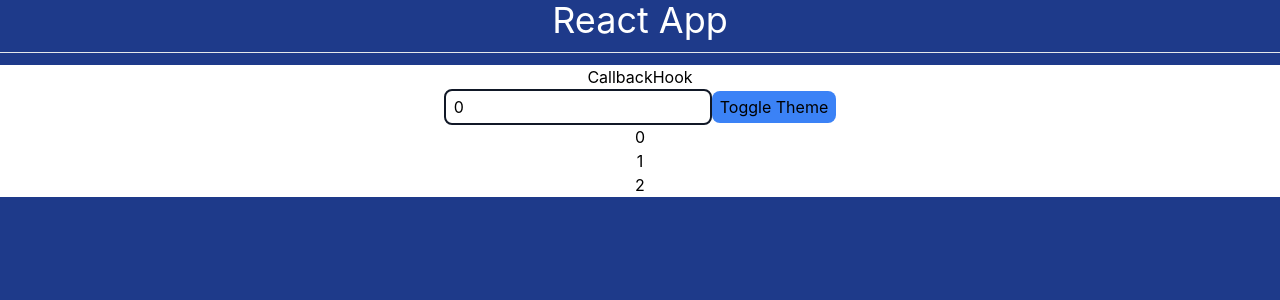
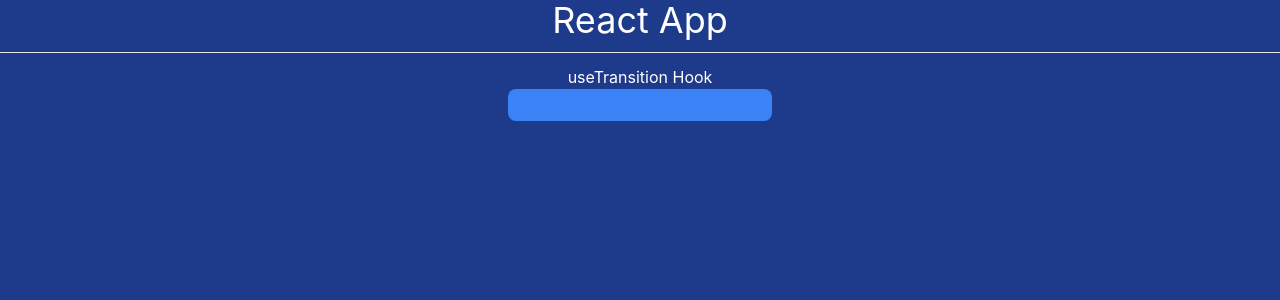
Before and after one commit to znjs/react-hooks, a React (Create React App) app: page / in a window 1280 px wide. Shown: the top 300 px of the page. Built offline with nearby package versions, Linux system fonts and the light colour scheme.

Commit message:
feat: useTransition Hook

```diff
--- a/src/App.js
+++ b/src/App.js
@@ -1,5 +1,5 @@
 import "./App.css";
-import { CallbackHook } from "./examples/CallbackHook";
+import { TransitionHook } from "./examples/TransitionHook";
 
 function App() {
   return (
@@ -12,7 +12,8 @@
       {/* <ReducerHook /> */}
       {/* <RefHoof /> */}
       {/* <MemoHook /> */}
-      <CallbackHook />
+      {/* <CallbackHook /> */}
+      <TransitionHook />
     </div>
   );
 }
--- /dev/null
+++ b/src/examples/TransitionHook.jsx
@@ -0,0 +1,33 @@
+import React, { useState, useTransition } from "react";
+
+const LIST_SIZE = 2000;
+
+export const TransitionHook = () => {
+  const [isPending, startTransition] = useTransition();
+  const [string, setString] = useState("");
+  const [items, setItems] = useState([]);
+
+  const handleChange = (e) => {
+    setString(e.target.value);
+    startTransition(() => {
+      let l = [];
+      for (let j = 0; j < LIST_SIZE; j++) {
+        l.push(e.target.value);
+      }
+      setItems(l);
+    });
+  };
+  return (
+    <div>
+      <h2>useTransition Hook</h2>
+      <input
+        type="text"
+        name="text"
+        value={string}
+        onChange={(e) => handleChange(e)}
+        className="px-2 py-1 rounded-lg bg-blue-500 text-black"
+      />
+      {!isPending && items.map((i, idx) => <p key={idx}>{i}</p>)}
+    </div>
+  );
+};
```
